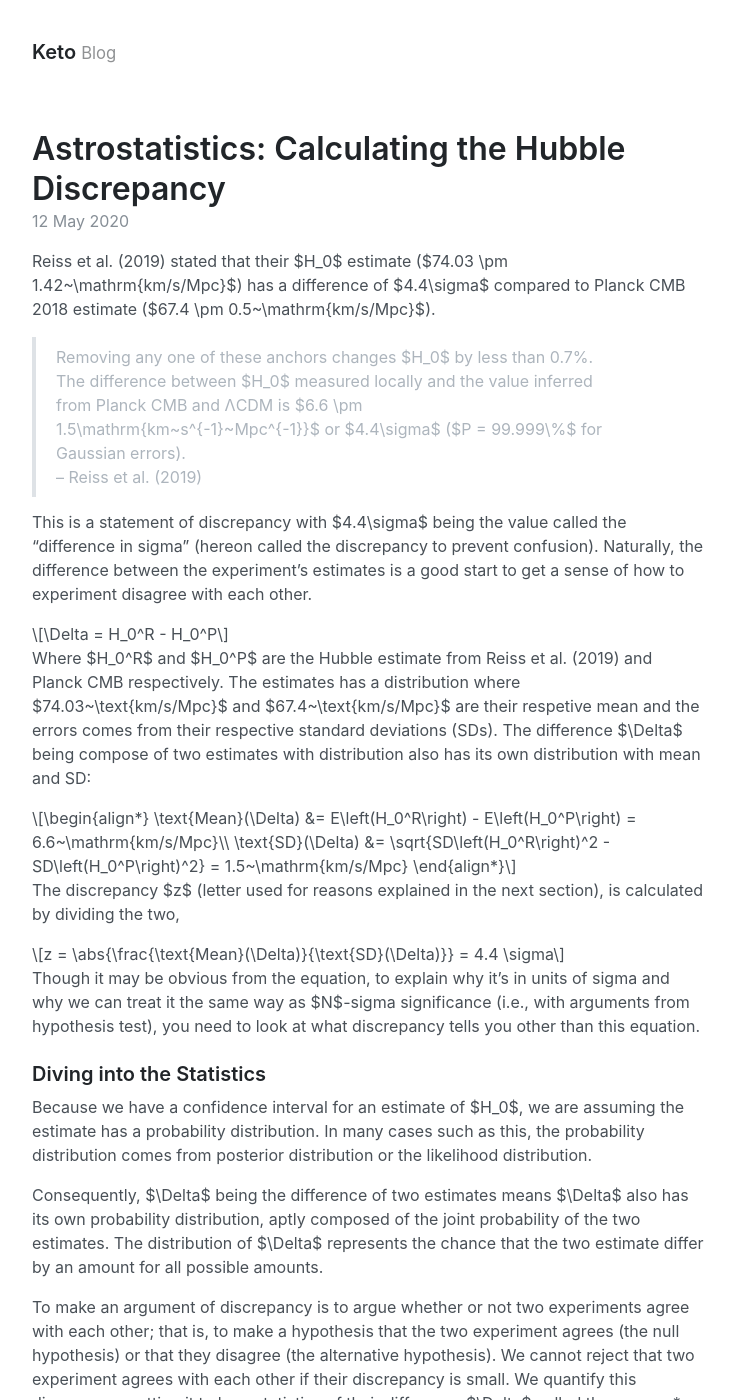
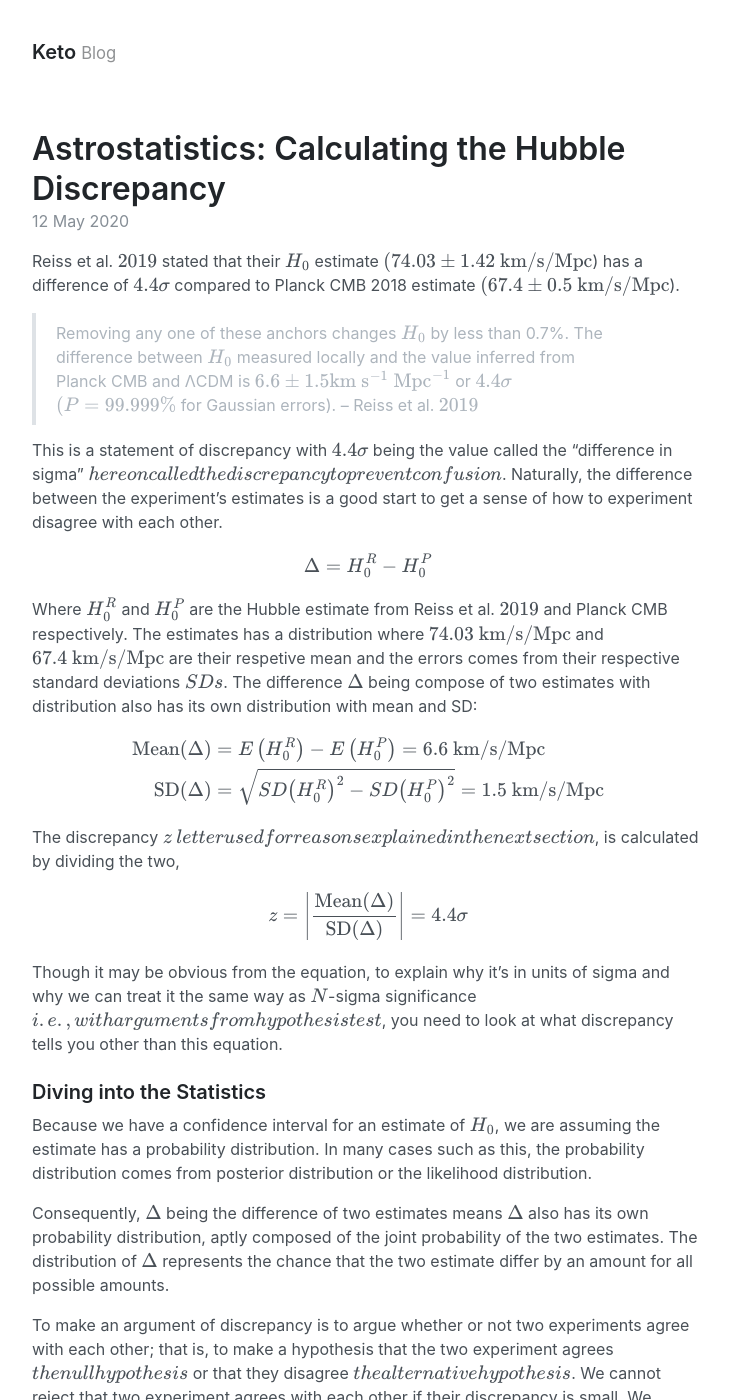
Before and after one commit to ketozhang/blog, a Jekyll site: the page built from _posts/2020-05-12-astrostatistics-calculating-the-hubble-discrepancy.md, in a window 1280 px wide and 1400 px high. Shown: the whole window, without its empty margins (272-1006 px from the left). Built offline with Jekyll 4.4.1, drawn with Linux system fonts in a browser that asks for light colours; some of the changed text lies outside the part shown.

```diff
--- a/_includes/head.html
+++ b/_includes/head.html
@@ -4,14 +4,32 @@
 
   <title>
     {% if page.title == "Home" %}
-      {{ site.title }}{% if site.tagline %} &middot; {{ site.tagline }}{% endif %}
+    {{ site.title }}{% if site.tagline %} &middot; {{ site.tagline }}{% endif %}
     {% else %}
-      {{ page.title }} &middot; {{ site.title }}
+    {{ page.title }} &middot; {{ site.title }}
     {% endif %}
   </title>
 
+  <!-- MathJax -->
+  <script src="https://polyfill.io/v3/polyfill.min.js?features=es6"></script>
+  <script>
+    MathJax = {
+      loader: { load: ['[tex]/physics'] },
+      tex: {
+        inlineMath: [['\(', '\)']],
+        packages: { '[+]': ['physics'] },
+        macros: {
+          abs: ["{\\left\\lvert{#1}\\right\\rvert}", 1],
+        }
+      }
+    };
+  </script>
+  <script id="MathJax-script" async src="https://cdn.jsdelivr.net/npm/mathjax@3/es5/tex-mml-chtml.js">
+  </script>
+
   <link rel="stylesheet" href="{{ 'styles.css' | relative_url }}">
-  <link rel="apple-touch-icon-precomposed" sizes="144x144" href="{{ '/assets/apple-touch-icon-precomposed.png' | relative_url }}">
+  <link rel="apple-touch-icon-precomposed" sizes="144x144"
+    href="{{ '/assets/apple-touch-icon-precomposed.png' | relative_url }}">
   <link rel="shortcut icon" href="{{ '/assets/favicon.ico' | relative_url }}">
   <link rel="alternate" type="application/atom+xml" title="{{ site.title }}" href="{{ 'atom.xml' | relative_url }}">
 
--- a/_posts/2020-05-12-astrostatistics-calculating-the-hubble-discrepancy.md
+++ b/_posts/2020-05-12-astrostatistics-calculating-the-hubble-discrepancy.md
@@ -5,17 +5,17 @@ tag: astronomy statistics
 description: "We take a look at the famously used metric to compare Hubble constant predictions, the Hubble discrepancy."
 ---
 
-Reiss et al. (2019) stated that their $H_0$ estimate ($74.03 \pm 1.42~\mathrm{km/s/Mpc}$) has a difference of $4.4\sigma$ compared to Planck CMB 2018 estimate ($67.4 \pm 0.5~\mathrm{km/s/Mpc}$).
+Reiss et al. (2019) stated that their \(H_0\) estimate (\(74.03 \pm 1.42~\mathrm{km/s/Mpc}\)) has a difference of \(4.4\sigma\) compared to Planck CMB 2018 estimate (\(67.4 \pm 0.5~\mathrm{km/s/Mpc}\)).
 
-> Removing any one of these anchors changes $H_0$ by less than 0.7%. The difference between $H_0$ measured locally and the value inferred from Planck CMB and ΛCDM is $6.6 \pm 1.5\mathrm{km~s^{-1}~Mpc^{-1}}$ or $4.4\sigma$ ($P = 99.999\%$ for Gaussian errors).<br>-- Reiss et al. (2019)
+> Removing any one of these anchors changes \(H_0\) by less than 0.7%. The difference between \(H_0\) measured locally and the value inferred from Planck CMB and ΛCDM is \(6.6 \pm 1.5\mathrm{km~s^{-1}~Mpc^{-1}}\) or \(4.4\sigma\) (\(P = 99.999\%\) for Gaussian errors). &ndash; Reiss et al. (2019)
 
-This is a statement of discrepancy with $4.4\sigma$ being the value called the "difference in sigma" (hereon called the discrepancy to prevent confusion). Naturally, the difference between the experiment's estimates is a good start to get a sense of how to experiment disagree with each other.
+This is a statement of discrepancy with \(4.4\sigma\) being the value called the "difference in sigma" (hereon called the discrepancy to prevent confusion). Naturally, the difference between the experiment's estimates is a good start to get a sense of how to experiment disagree with each other.
 
 $$
 \Delta = H_0^R - H_0^P
 $$
 
-Where $H_0^R$ and $H_0^P$ are the Hubble estimate from Reiss et al. (2019) and Planck CMB respectively. The estimates has a distribution where $74.03~\text{km/s/Mpc}$ and $67.4~\text{km/s/Mpc}$ are their respetive mean and the errors comes from their respective standard deviations (SDs). The difference $\Delta$ being compose of two estimates with distribution also has its own distribution with mean and SD:
+Where \(H_0^R\) and \(H_0^P\) are the Hubble estimate from Reiss et al. (2019) and Planck CMB respectively. The estimates has a distribution where \(74.03~\text{km/s/Mpc}\) and \(67.4~\text{km/s/Mpc}\) are their respetive mean and the errors comes from their respective standard deviations (SDs). The difference \(\Delta\) being compose of two estimates with distribution also has its own distribution with mean and SD:
 
 $$
 \begin{align*}
@@ -24,33 +24,33 @@ $$
 \end{align*}
 $$
 
-The discrepancy $z$ (letter used for reasons explained in the next section), is calculated by dividing the two,
+The discrepancy \(z\) (letter used for reasons explained in the next section), is calculated by dividing the two,
 
 $$
 z = \abs{\frac{\text{Mean}(\Delta)}{\text{SD}(\Delta)}} = 4.4 \sigma
 $$
 
-Though it may be obvious from the equation, to explain why it's in units of sigma and why we can treat it the same way as $N$-sigma significance (i.e., with arguments from hypothesis test), you need to look at what discrepancy tells you other than this equation.
+Though it may be obvious from the equation, to explain why it's in units of sigma and why we can treat it the same way as \(N\)-sigma significance (i.e., with arguments from hypothesis test), you need to look at what discrepancy tells you other than this equation.
 
 ### Diving into the Statistics
-Because we have a confidence interval for an estimate of $H_0$, we are assuming the estimate has a probability distribution. In many cases such as this, the probability distribution comes from posterior distribution or the likelihood distribution.
+Because we have a confidence interval for an estimate of \(H_0\), we are assuming the estimate has a probability distribution. In many cases such as this, the probability distribution comes from posterior distribution or the likelihood distribution.
 
-Consequently, $\Delta$ being the difference of two estimates means $\Delta$ also has its own probability distribution, aptly composed of the joint probability of the two estimates. The distribution of $\Delta$ represents the chance that the two estimate differ by an amount for all possible amounts.
+Consequently, \(\Delta\) being the difference of two estimates means \(\Delta\) also has its own probability distribution, aptly composed of the joint probability of the two estimates. The distribution of \(\Delta\) represents the chance that the two estimate differ by an amount for all possible amounts.
 
-To make an argument of discrepancy is to argue whether or not two experiments agree with each other; that is, to make a hypothesis that the two experiment agrees (the null hypothesis) or that they disagree (the alternative hypothesis). We cannot reject that two experiment agrees with each other if their discrepancy is small. We quantify this discrepancy setting it to be a statistics of their difference $\Delta$ called the z-score* (hence why it's called $z$).
+To make an argument of discrepancy is to argue whether or not two experiments agree with each other; that is, to make a hypothesis that the two experiment agrees (the null hypothesis) or that they disagree (the alternative hypothesis). We cannot reject that two experiment agrees with each other if their discrepancy is small. We quantify this discrepancy setting it to be a statistics of their difference \(\Delta\) called the z-score* (hence why it's called \(z\)).
 
 $$
 z = \abs{\frac{\text{Mean}(\Delta) - 0}{\text{SD}(\Delta)}} = \abs{\frac{\text{Mean}(\Delta)}{\text{SD}(\Delta)}}
 $$
 
-The z-score or discrepancy is the number of SDs that the difference under the null hypothesis (i.e., $\Delta = 0$ the two experiment fully agrees) is away from the observed distribution of $\Delta$.
+The z-score or discrepancy is the number of SDs that the difference under the null hypothesis (i.e., \(\Delta = 0\) the two experiment fully agrees) is away from the observed distribution of \(\Delta\).
 
 > *We only care about the absolute value of the z-score as the negative signs do not matter.
 
 <!-- ### Misconception: Discrepancy is Relative
 A common misconception that authors contributed to is not directly stating the reference hypothesis.
 
-For the Hubble tension, while Reiss et al. (2019) claims Planck CMB 2018 is $4.4\sigma$ away, Planck CMB 2018 can claim Reiss et al. (2019) to be,
+For the Hubble tension, while Reiss et al. (2019) claims Planck CMB 2018 is \(4.4\sigma\) away, Planck CMB 2018 can claim Reiss et al. (2019) to be,
 
  $$
  \begin{align*}
```
